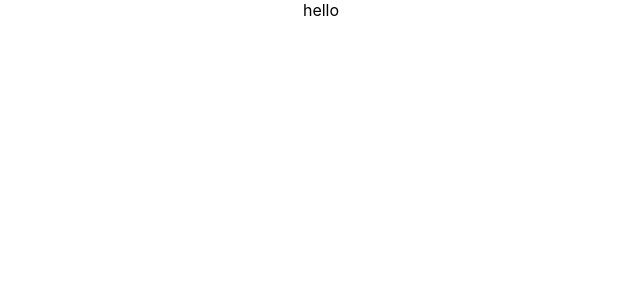
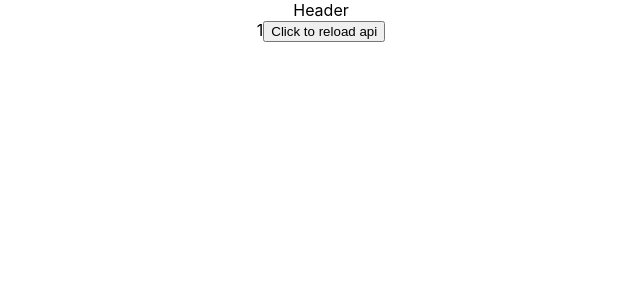
Before and after one commit to DevPeak-Innovations-Open-Source/reactjs, a React (Create React App) app: page / in a window 1280 px wide. Shown: the top 300 px of the page, without its empty margins (319-959 px from the left). Built offline with nearby package versions, Linux system fonts and the light colour scheme; no server answers.

Commit message:
usestate and useEffect

```diff
--- a/src/App.js
+++ /dev/null
@@ -1,11 +0,0 @@
-import './App.css';
-
-function App() {
-  return (
-    <div className="App">
-      hello
-    </div>
-  );
-}
-
-export default App;
--- /dev/null
+++ b/src/App.jsx
@@ -0,0 +1,40 @@
+import { useEffect, useState } from 'react';
+import './App.css';
+import Header from './Header';
+
+function App() {
+
+  const [data, setData] = useState([]);
+  const [number, setnumber] = useState(1);
+
+  const fetchData = async() => {
+    try {
+      const datainapi = await fetch('https://jsonplaceholder.typicode.com/posts');
+      return datainapi.json();
+    } catch (error) {
+      console.log(error);
+    }
+  }
+
+  //runs only one time
+  useEffect(() => {
+    fetchData().then((res) => {
+      setData(res);
+    }).catch((err) => {
+      console.log(err);
+    })
+  },[number])
+
+  console.log(data);
+
+
+  return (
+    <div className="App">
+      <Header />
+      {number}
+      <button onClick={()=> setnumber(number + 1)}>Click to reload api</button>
+    </div>
+  );
+}
+
+export default App;
--- /dev/null
+++ b/src/Header.jsx
@@ -0,0 +1,10 @@
+function Header() {
+    const data = [1,2,3];
+    console.log(data);
+
+    return(
+        <div>Header</div>
+    )
+}
+
+export default Header;
--- a/src/index.js
+++ b/src/index.js
@@ -1,17 +1,9 @@
 import React from 'react';
 import ReactDOM from 'react-dom/client';
+import App from './App';
 import './index.css';
-import App from './App';
-import reportWebVitals from './reportWebVitals';
 
 const root = ReactDOM.createRoot(document.getElementById('root'));
 root.render(
-  <React.StrictMode>
     <App />
-  </React.StrictMode>
 );
-
-// If you want to start measuring performance in your app, pass a function
-// to log results (for example: reportWebVitals(console.log))
-// or send to an analytics endpoint. Learn more: https://bit.ly/CRA-vitals
-reportWebVitals();
```
